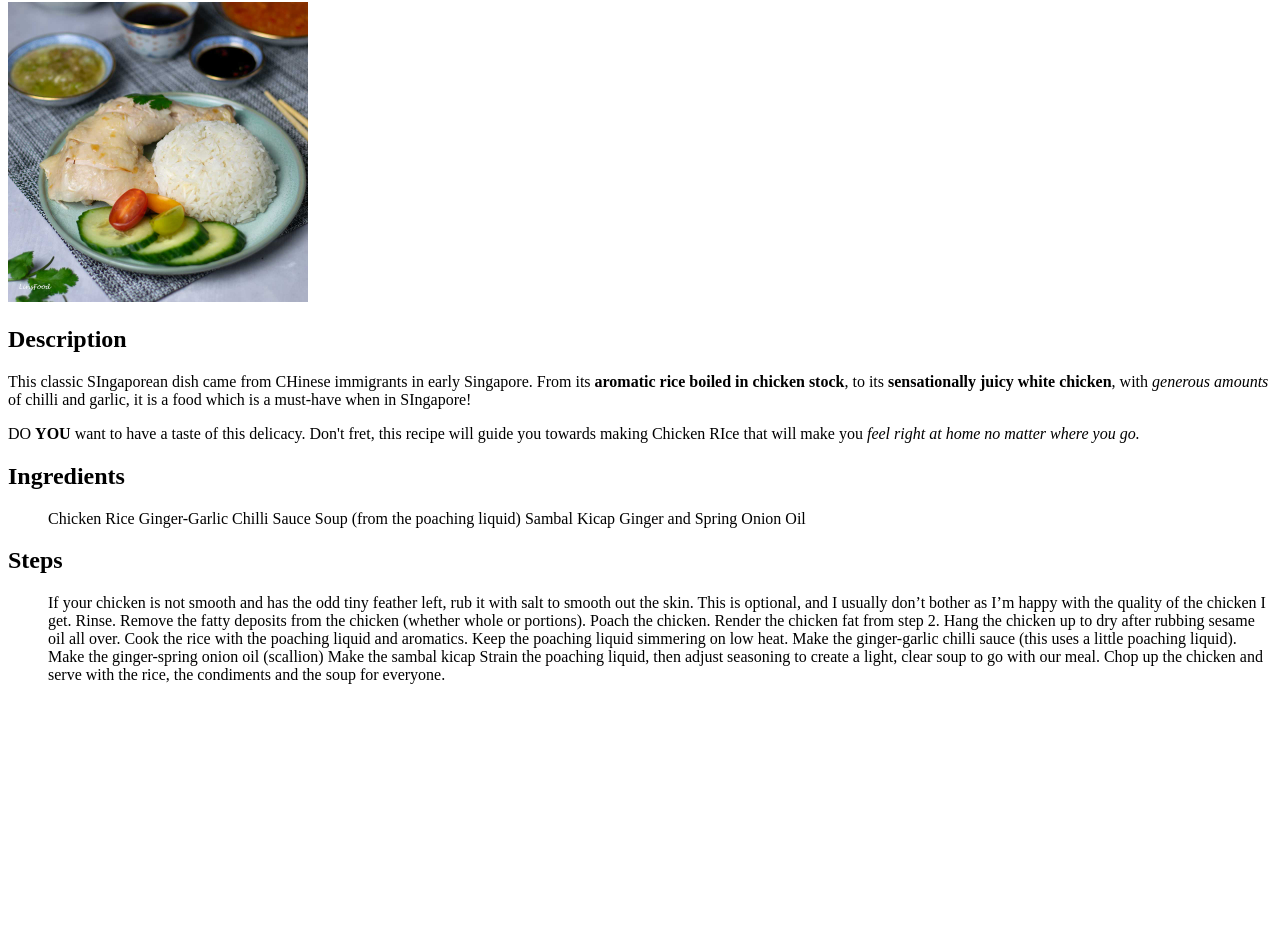
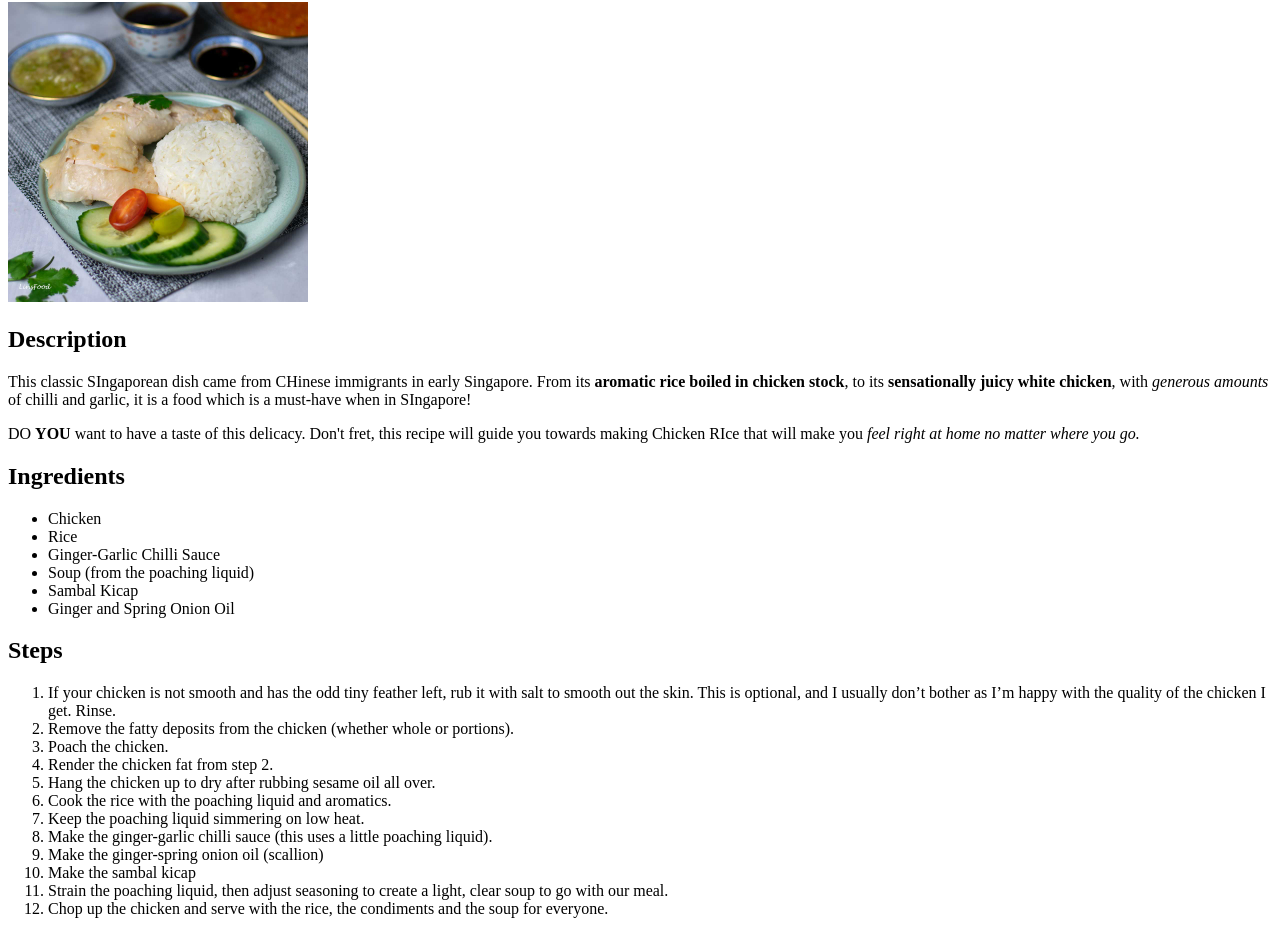
Before and after one commit to JosiahC-777/odin-recipes, a plain HTML site: page recipes/chicken-rice.html in a window 1280 px wide. Shown: the part 78-1012 px from the top of the page. Before the commit the page ends 800 px from the top, so only its background shows below. Drawn offline with Linux system fonts and the light colour scheme.

Commit message:
Correct List on all sites
Corrected errors in all html files' lists, where the function for each bullet
was listed as <l> instead of <li>.

```diff
--- a/recipes/chicken-rice.html
+++ b/recipes/chicken-rice.html
@@ -15,28 +15,28 @@
 
     <h2>Ingredients</h2>
     <ul>
-        <l>Chicken</l>
-        <l>Rice</l>
-        <l>Ginger-Garlic Chilli Sauce</l>
-        <l>Soup (from the poaching liquid)</l>
-        <l>Sambal Kicap</l>
-        <l>Ginger and Spring Onion Oil</l>
+        <li>Chicken</li>
+        <li>Rice</li>
+        <li>Ginger-Garlic Chilli Sauce</li>
+        <li>Soup (from the poaching liquid)</li>
+        <li>Sambal Kicap</li>
+        <li>Ginger and Spring Onion Oil</li>
     </ul>
 
     <h2>Steps</h2>
     <ol>
-        <l>If your chicken is not smooth and has the odd tiny feather left, rub it with salt to smooth out the skin. This is optional, and I usually don’t bother as I’m happy with the quality of the chicken I get. Rinse.</l>
-        <l>Remove the fatty deposits from the chicken (whether whole or portions).</l>
-        <l>Poach the chicken.</l>
-        <l>Render the chicken fat from step 2. </l>
-        <l>Hang the chicken up to dry after rubbing sesame oil all over.</l>
-        <l>Cook the rice with the poaching liquid and aromatics.</l>
-        <l>Keep the poaching liquid simmering on low heat.</l>
-        <l>Make the ginger-garlic chilli sauce (this uses a little poaching liquid).</l>
-        <l>Make the ginger-spring onion oil (scallion)</l>
-        <l>Make the sambal kicap</l>
-        <l>Strain the poaching liquid, then adjust seasoning to create a light, clear soup to go with our meal.</l>
-        <l>Chop up the chicken and serve with the rice, the condiments and the soup for everyone.</l>
+        <li>If your chicken is not smooth and has the odd tiny feather left, rub it with salt to smooth out the skin. This is optional, and I usually don’t bother as I’m happy with the quality of the chicken I get. Rinse.</li>
+        <li>Remove the fatty deposits from the chicken (whether whole or portions).</li>
+        <li>Poach the chicken.</li>
+        <li>Render the chicken fat from step 2. </li>
+        <li>Hang the chicken up to dry after rubbing sesame oil all over.</li>
+        <li>Cook the rice with the poaching liquid and aromatics.</li>
+        <li>Keep the poaching liquid simmering on low heat.</li>
+        <li>Make the ginger-garlic chilli sauce (this uses a little poaching liquid).</li>
+        <li>Make the ginger-spring onion oil (scallion)</li>
+        <li>Make the sambal kicap</li>
+        <li>Strain the poaching liquid, then adjust seasoning to create a light, clear soup to go with our meal.</li>
+        <li>Chop up the chicken and serve with the rice, the condiments and the soup for everyone.</li>
     </ol>
 
 </body>
```
Also changed, not shown: index.html (+3 -3 lines), recipes/Chilli-Crab.html (+9 -9 lines), recipes/Kaya-Toast.html (+11 -11 lines).
